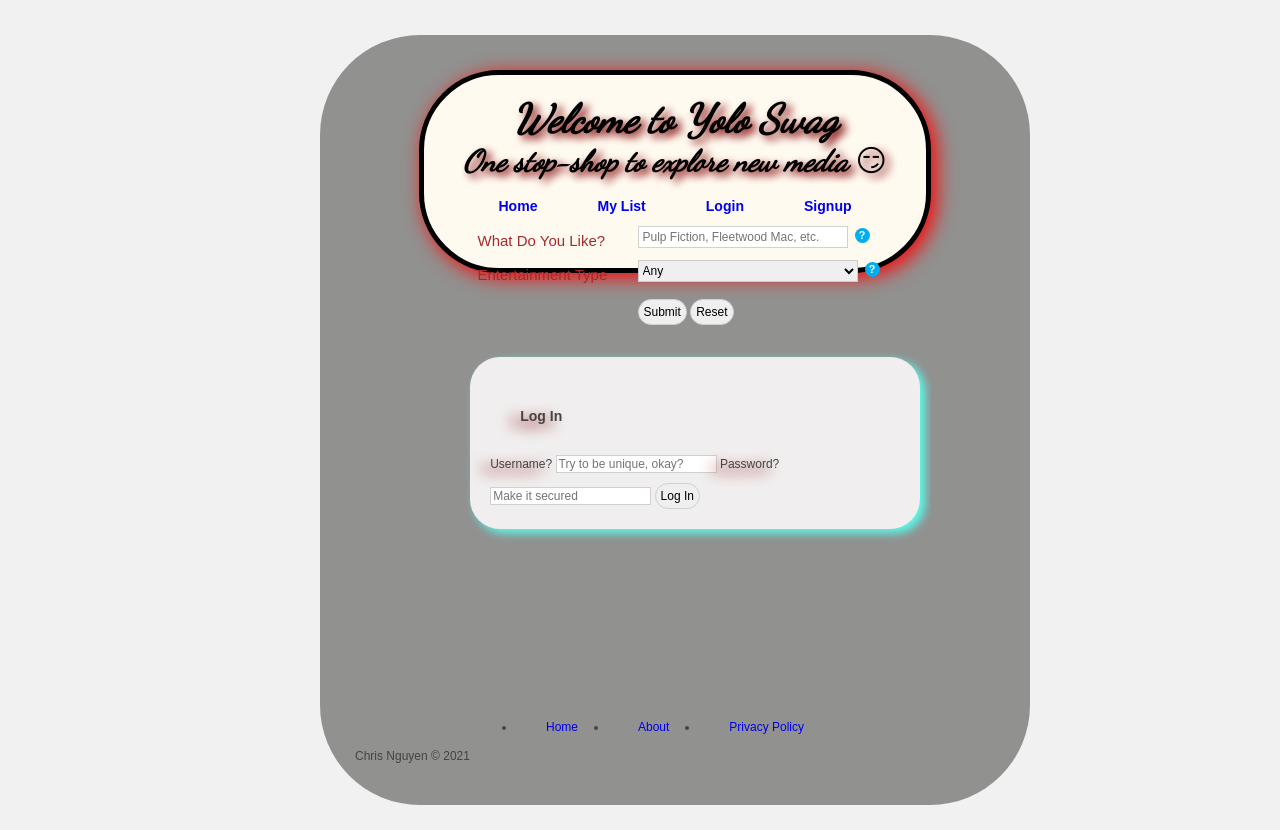
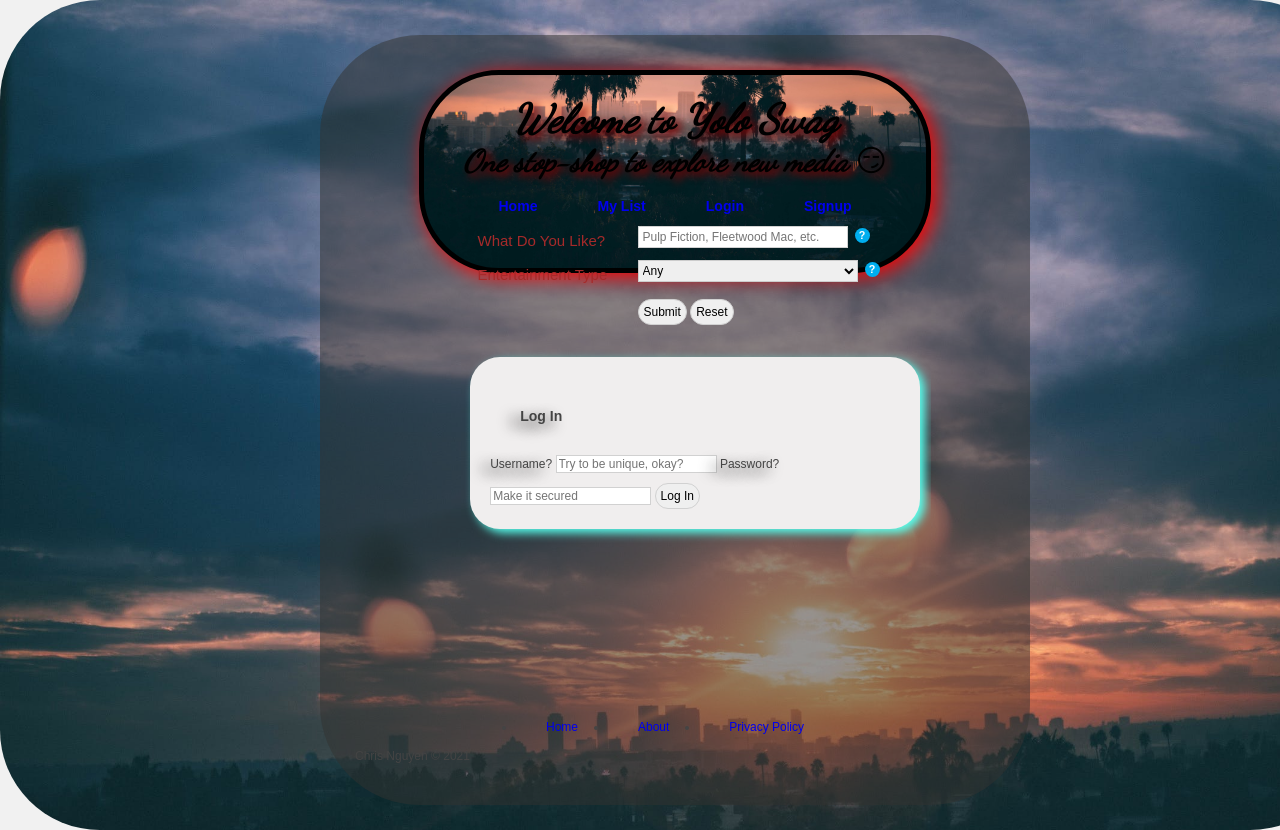
Before and after one commit to ComplexChris/MVP, a website: page FrontEnd/index.html in a window 1280 px wide. Both pictures are taken after a click on the link "Login". Shown: the top 830 px of the page. Drawn offline with nearby package versions, Linux system fonts and the light colour scheme; no server answers.

Commit message:
"Auto Update."

```diff
--- a/FrontEnd/Style.css
+++ b/FrontEnd/Style.css
@@ -8,10 +8,10 @@
     padding:35px;
     border-radius: 100px;
 
-    /* background-image: url("./barrels2.jpg");
+    background-image: url("./Images/body_img.jpg");
     background-repeat: no-repeat;
     background-attachment: fixed;
-    background-size: cover; */
+    background-size: cover;
 }
 
 .container-root{
@@ -42,7 +42,11 @@
     box-sizing:border-box;
     padding: 5%;
     box-shadow: 5px 4px 20px red;
-
+    background-image: url("./Images/head_img.jpeg");
+    background-repeat: no-repeat;
+    background-attachment: fixed;
+    background-size: cover;
+    background-position: bottom;
 }
 
 .container-display{
@@ -98,9 +102,14 @@ label span{
     margin-top: 20px;
     border-radius: 30px;
     box-shadow: 5px 4px 10px rgb(87, 255, 238)  ;
-    text-shadow: -9px 5px 14px maroon ;
+    text-shadow: -9px 5px 14px rgb(39, 38, 38) ;
     width:80%;
     margin-left: 10%;
+    /* background-image: url("./Images/card_img.jpg");
+    background-repeat: no-repeat;
+    background-attachment: fixed;
+    background-size: cover;
+    background-position: bottom; */
 }
 
 .brewery-card-left{
@@ -108,7 +117,7 @@ label span{
     flex-direction: column;
     margin: auto;
     padding: 7px;
-    font-size: 14pt;
+    font-size: 18pt;
     width: 80%;
 }
 .brewery-card-right{
--- a/FrontEnd/index.html
+++ b/FrontEnd/index.html
@@ -5,6 +5,8 @@
     <title>Yolo Swag</title>
     <meta name="description" content="Yolo Swag">
     <meta name="author" content="ChrisNguyen">
+
+    <link rel="icon" type="image/png" href="./Images/favicon.png"/>
 
     <link rel="stylesheet" href="Style.css?v=1.0" type="text/css">
     <link rel="stylesheet" href="./validator/fv.css" type="text/css" />
```
Also changed, not shown: FrontEnd/Images/body_img.jpg (added), FrontEnd/Images/card_img.jpg (added), FrontEnd/Images/favicon.png (added), FrontEnd/Images/head_img.jpeg (added).
